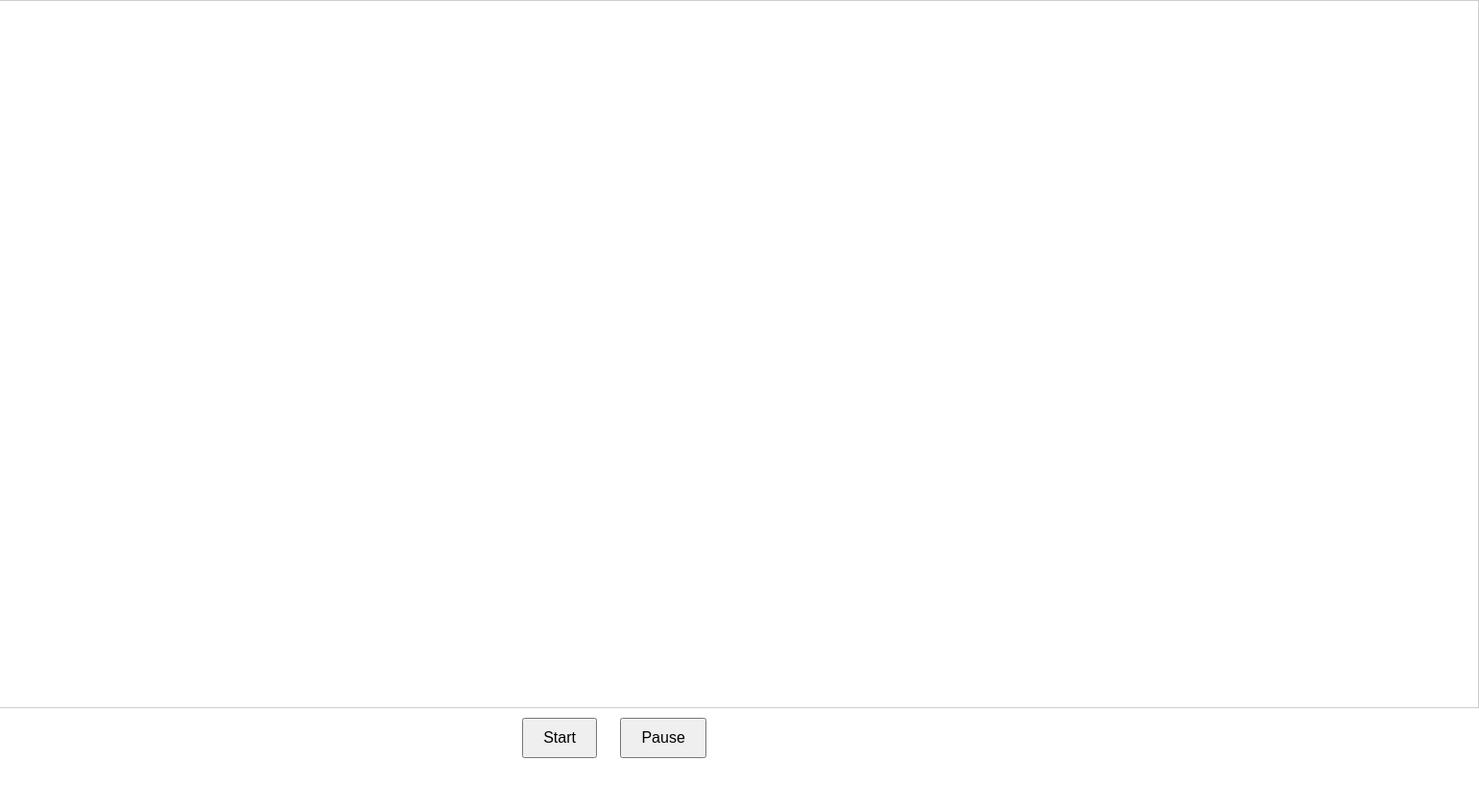
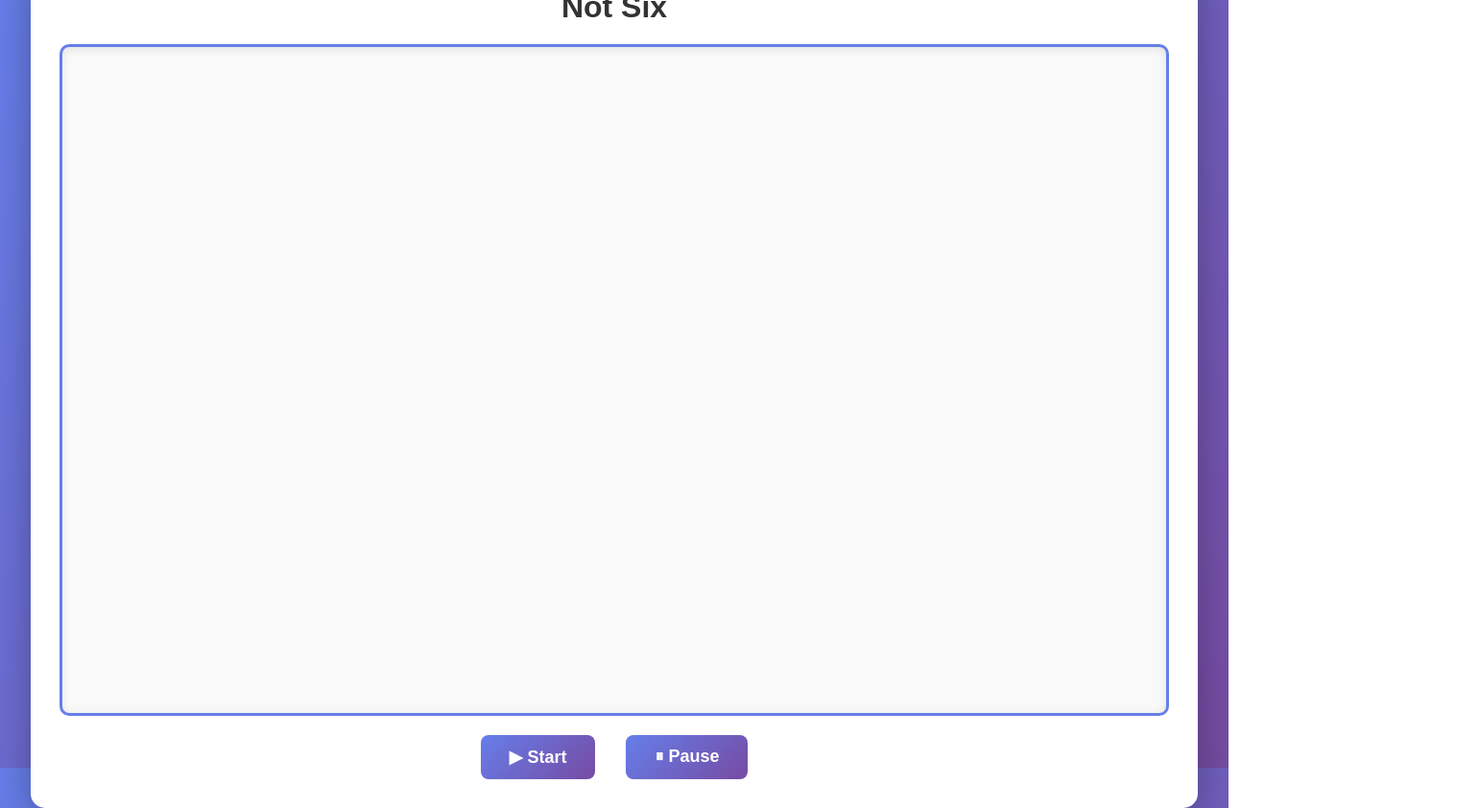
Before and after one commit to numericsfoundation/notsix, a plain HTML site: page index.html in a window 1280 px wide. Shown: the whole page at 96% size, 1541 px wide, since content can reach past the window. Before the commit the page ends 800 px from the top, so only its background shows below. Drawn offline with Linux system fonts and the light colour scheme.

Commit message:
Refactor HTML and JavaScript for improved layout

```diff
--- a/index.html
+++ b/index.html
@@ -1,130 +1,219 @@
-
 <!DOCTYPE html>
 <html>
 <head>
 <meta charset="UTF-8">
-<title>Dot Rounds Random BG + Colors</title>
+<title>Not Six</title>
 <style>
-body{margin:0;display:flex;flex-direction:column;align-items:center;justify-content:center;height:100vh;font-family:Arial}
-.slide{width:1800px;height:1000px;position:relative;border:1px solid #ccc;overflow:hidden}
-.dot{position:absolute;border-radius:50%;transform:translate(-50%,-50%);transition:all 1.8s ease-in-out}
-button{margin:10px;padding:10px 20px;font-size:16px}
+* {
+  margin: 0;
+  padding: 0;
+  box-sizing: border-box;
+}
+
+body {
+  background: linear-gradient(135deg, #667eea 0%, #764ba2 100%);
+  display: flex;
+  flex-direction: column;
+  align-items: center;
+  justify-content: center;
+  height: 100vh;
+  font-family: Arial, Helvetica, sans-serif;
+}
+
+.container {
+  text-align: center;
+  background: white;
+  padding: 30px;
+  border-radius: 15px;
+  box-shadow: 0 10px 40px rgba(0, 0, 0, 0.3);
+  width: 95%;
+  max-width: 1400px;
+}
+
+h1 {
+  color: #333;
+  margin-bottom: 20px;
+  font-size: 32px;
+}
+
+.slide {
+  width: 100%;
+  height: 700px;
+  position: relative;
+  background: #f9f9f9;
+  overflow: hidden;
+  border-radius: 10px;
+  border: 3px solid #667eea;
+  margin: 20px 0;
+  box-shadow: inset 0 2px 10px rgba(0, 0, 0, 0.1);
+}
+
+.dot {
+  position: absolute;
+  border-radius: 50%;
+  transform: translate(-50%, -50%);
+  transition: all 1.8s ease-in-out;
+}
+
+.controls {
+  margin-top: 20px;
+  display: flex;
+  gap: 12px;
+  justify-content: center;
+}
+
+button {
+  font-size: 18px;
+  padding: 12px 30px;
+  margin: 0 10px;
+  cursor: pointer;
+  background: linear-gradient(135deg, #667eea 0%, #764ba2 100%);
+  color: white;
+  border: none;
+  border-radius: 8px;
+  font-weight: bold;
+  transition: transform 0.2s, box-shadow 0.2s;
+}
+
+button:hover {
+  transform: translateY(-2px);
+  box-shadow: 0 5px 15px rgba(102, 126, 234, 0.4);
+}
+
+button:active {
+  transform: translateY(0);
+}
 </style>
 </head>
 <body>
 
+<div class="container">
+  <h1>Not Six</h1>
+
   <div class="slide" id="slide"></div>
-<div>
-<button onclick="start()">Start</button>
-<button onclick="pause()">Pause</button>
+
+  <div class="controls">
+    <button onclick="start()">▶ Start</button>
+    <button onclick="pause()">⏸ Pause</button>
+  </div>
 </div>
 
 <script>
-const slide=document.getElementById("slide");
-const cx=900, cy=500;
+const slide = document.getElementById("slide");
+const cx = slide.offsetWidth / 2;
+const cy = slide.offsetHeight / 2;
 
-let timer=null, running=false, i=0;
+let timer = null;
+let running = false;
+let i = 0;
 
-const baseNums=[1,2,3,4,5,7];
+const baseNums = [1, 2, 3, 4, 5, 7];
 
-const dots=[];
-for(let k=0;k<7;k++){
- let d=document.createElement("div");
- d.className="dot";
+const dots = [];
+for(let k = 0; k < 7; k++){
+  let d = document.createElement("div");
+  d.className = "dot";
   slide.appendChild(d);
   dots.push(d);
 }
 
 function shuffle(arr){
- const a=[...arr];
- for(let i=a.length-1;i>0;i--){
-  const j=Math.floor(Math.random()*(i+1));
-  [a[i],a[j]]=[a[j],a[i]];
+  const a = [...arr];
+  for(let i = a.length - 1; i > 0; i--){
+    const j = Math.floor(Math.random() * (i + 1));
+    [a[i], a[j]] = [a[j], a[i]];
   }
   return a;
 }
 
 function randomColor(){
- const palette=["#000","#2E75B6","#C00000","#6AA84F","#7F60A8","#E69138"];
- return palette[Math.floor(Math.random()*palette.length)];
+  const palette = ["#000", "#2E75B6", "#C00000", "#6AA84F", "#7F60A8", "#E69138"];
+  return palette[Math.floor(Math.random() * palette.length)];
 }
 
 function randomBackground(){
- const colors=["#ffffff","#f2f2f2","#e8f0fe","#fff3cd","#e6ffe6","#fce4ec","#e0f7fa"];
- slide.style.background=colors[Math.floor(Math.random()*colors.length)];
+  const colors = ["#ffffff", "#f2f2f2", "#e8f0fe", "#fff3cd", "#e6ffe6", "#fce4ec", "#e0f7fa"];
+  slide.style.background = colors[Math.floor(Math.random() * colors.length)];
 }
 
 function randStart(n){
- let arr=[];
- let attempts=0;
- while(arr.length<n && attempts<5000){
+  let arr = [];
+  let attempts = 0;
+  while(arr.length < n && attempts < 5000){
     attempts++;
-  let x=160+Math.random()*1480;
-  let y=160+Math.random()*680;
-  let ok=true;
+    let x = 120 + Math.random() * (slide.offsetWidth - 240);
+    let y = 120 + Math.random() * (slide.offsetHeight - 240);
+    let ok = true;
     for(let p of arr){
-   let dx=p.x-x, dy=p.y-y;
-   if(Math.sqrt(dx*dx+dy*dy)<90) ok=false;
+      let dx = p.x - x, dy = p.y - y;
+      if(Math.sqrt(dx * dx + dy * dy) < 90) ok = false;
     }
-  if(ok) arr.push({x,y,size:30,color:randomColor()});
+    if(ok) arr.push({x, y, size: 30, color: randomColor()});
   }
- while(arr.length<7) arr.push({x:900,y:500,size:0,color:"#000"});
+  while(arr.length < 7) arr.push({x: cx, y: cy, size: 0, color: "#000"});
   return arr;
 }
 
-function line(n,size){
- let pts=[];
- let spacing=size*0.7;
- let total=n*size+(n-1)*spacing;
- let x=(1800-total)/2+size/2;
- for(let j=0;j<n;j++){
-  pts.push({x,y:cy,size,color:randomColor()});
-  x+=size+spacing;
+function line(n, size){
+  let pts = [];
+  let spacing = size * 0.7;
+  let total = n * size + (n - 1) * spacing;
+  let x = (slide.offsetWidth - total) / 2 + size / 2;
+  for(let j = 0; j < n; j++){
+    pts.push({x, y: cy, size, color: randomColor()});
+    x += size + spacing;
   }
- while(pts.length<7) pts.push({x:900,y:500,size:0,color:"#000"});
+  while(pts.length < 7) pts.push({x: cx, y: cy, size: 0, color: "#000"});
   return pts;
 }
 
 function apply(p){
- p.forEach((d,k)=>{
-  dots[k].style.left=d.x+"px";
-  dots[k].style.top=d.y+"px";
-  dots[k].style.width=d.size+"px";
-  dots[k].style.height=d.size+"px";
-  dots[k].style.background=d.color;
+  p.forEach((d, k) => {
+    dots[k].style.left = d.x + "px";
+    dots[k].style.top = d.y + "px";
+    dots[k].style.width = d.size + "px";
+    dots[k].style.height = d.size + "px";
+    dots[k].style.background = d.color;
   });
 }
 
-// fully randomized sequence
-const pairs=[];
-for(let r=0;r<4;r++){
+const pairs = [];
+for(let r = 0; r < 4; r++){
   for(const n of baseNums){
-  pairs.push({round:r, quantity:n});
+    pairs.push({round: r, quantity: n});
   }
 }
 
-const shuffledPairs=shuffle(pairs);
+const shuffledPairs = shuffle(pairs);
 
-let seq=[];
+let seq = [];
 for(const item of shuffledPairs){
- const n=item.quantity;
- const r=item.round;
- const size = (r===0)?40:(r===1)?80:(r===2)?100:100;
+  const n = item.quantity;
+  const r = item.round;
+  const size = (r === 0) ? 40 : (r === 1) ? 80 : (r === 2) ? 100 : 100;
 
   seq.push(randStart(n));
- seq.push(line(n,size));
+  seq.push(line(n, size));
 }
 
 function loop(){
- if(!running)return;
+  if(!running) return;
   randomBackground();
   apply(seq[i]);
- i=(i+1)%seq.length;
- timer=setTimeout(loop,2600);
+  i = (i + 1) % seq.length;
+  timer = setTimeout(loop, 2600);
 }
 
-function start(){if(running)return;running=true;loop();}
-function pause(){running=false;clearTimeout(timer);}
+function start(){
+  if(running) return;
+  running = true;
+  loop();
+}
+
+function pause(){
+  running = false;
+  clearTimeout(timer);
+}
 </script>
 
 </body>
```
Lines whose indentation alone changed are shown as unchanged.
